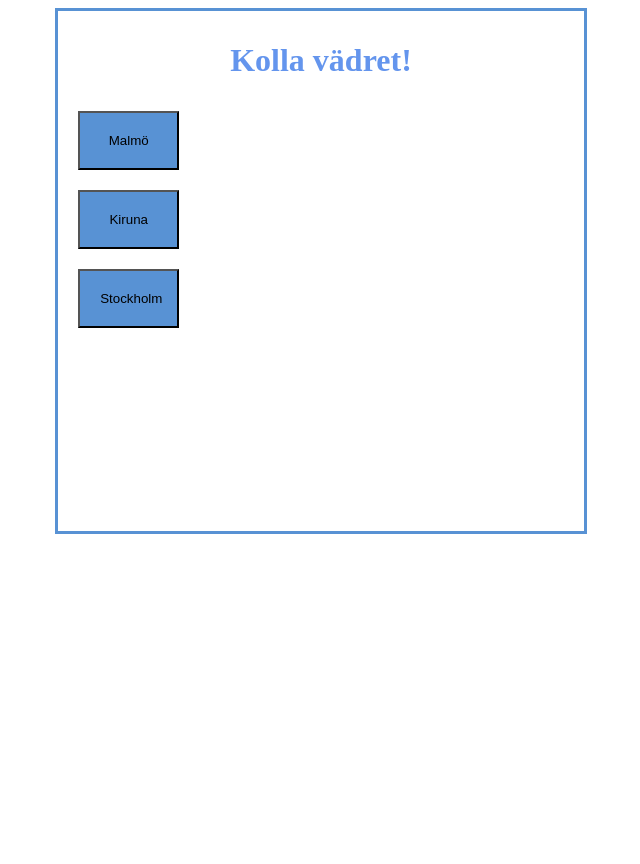
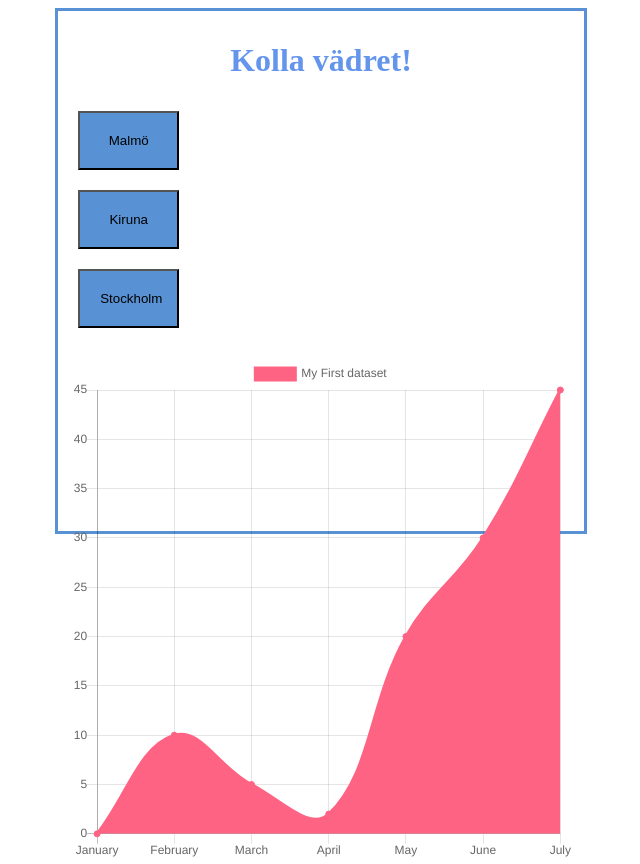
Before and after one commit to sagawest/vgweather, a plain HTML site: page index.html in a window 1280 px wide. Both pictures are taken after a click on the button "Malmö". Shown: the whole page, without its empty margins (319-959 px from the left). Before the commit the page ends 800 px from the top, so only its background shows below. Drawn offline with nearby package versions, Linux system fonts and the light colour scheme; no server answers.

Commit message:
lade till en graf

```diff
--- a/index.html
+++ b/index.html
@@ -17,9 +17,11 @@
 
                 <h2 id="city"></h2>
                 <p id="result"></p>
+                <canvas id="myChart" width="400" height="400"></canvas>
 
         </div>
         <script src="https://unpkg.com/axios/dist/axios.min.js"></script>
+        <script src="https://cdn.jsdelivr.net/npm/chart.js@2.8.0"></script>
         <script src="main.js"></script>
     </body>
 </html>
--- a/main.js
+++ b/main.js
@@ -84,7 +84,25 @@ function onMyButtonClick(event) {
             console.log(response)
           })()
     }
+    var ctx = document.getElementById('myChart').getContext('2d');
+    var chart = new Chart(ctx, {
+        // The type of chart we want to create
+        type: 'line',
 
+        // The data for our dataset
+        data: {
+            labels: ['January', 'February', 'March', 'April', 'May', 'June', 'July'],
+            datasets: [{
+                label: 'My First dataset',
+                backgroundColor: 'rgb(255, 99, 132)',
+                borderColor: 'rgb(255, 99, 132)',
+                data: [0, 10, 5, 2, 20, 30, 45]
+            }]
+        },
+
+        // Configuration options go here
+        options: {}
+    });
 }
 
 
```
